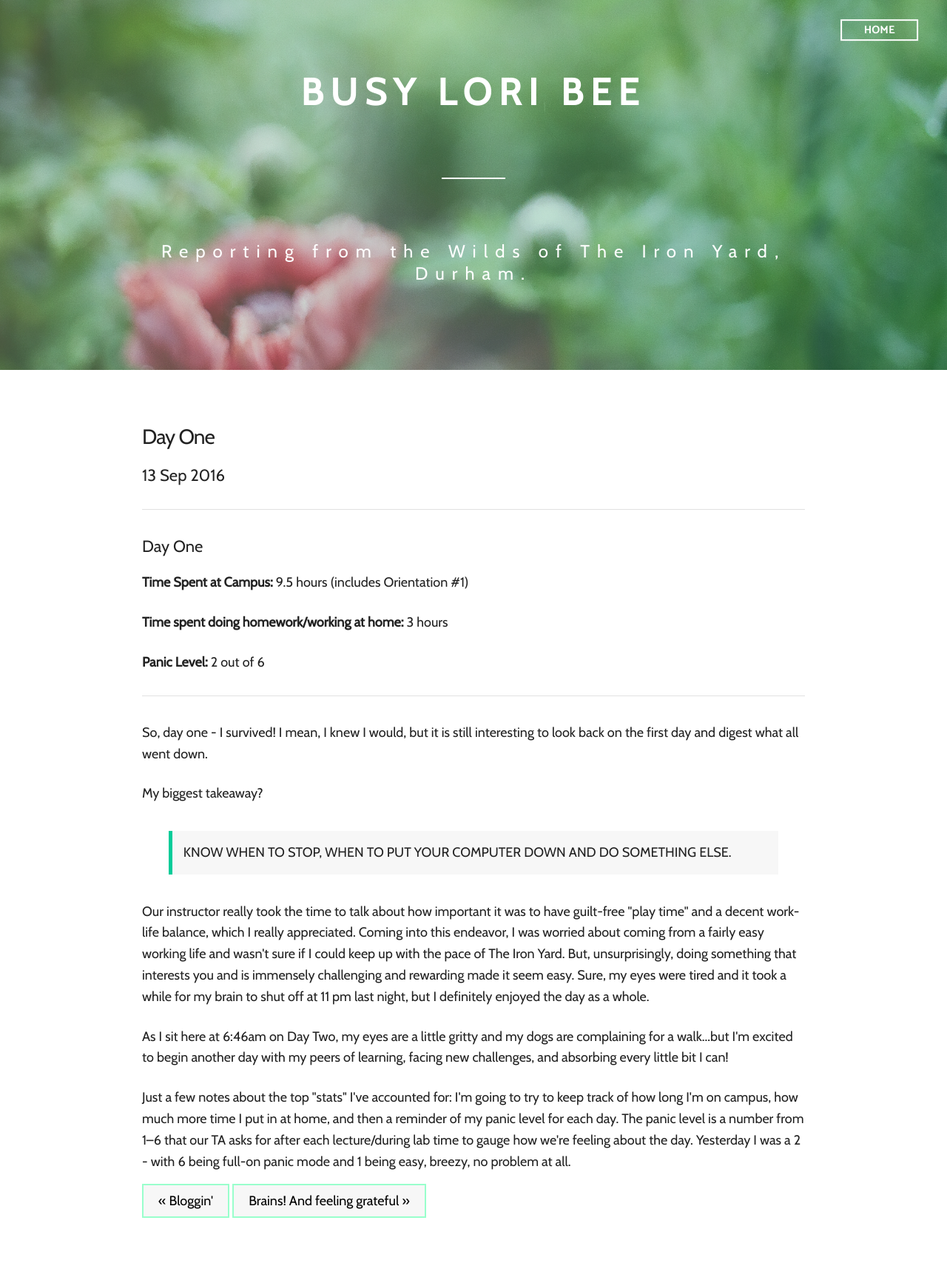
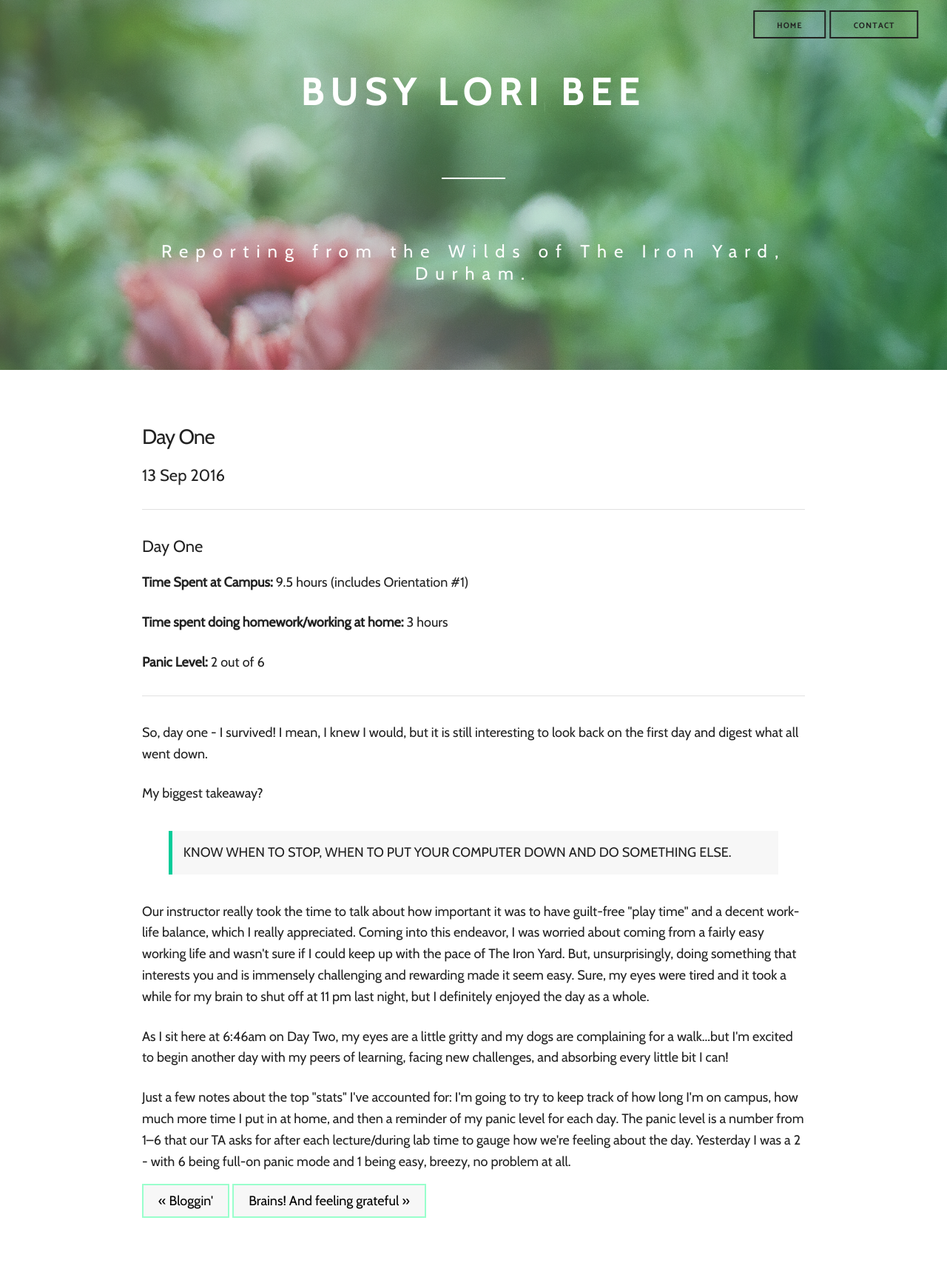
Before and after one commit to lburl01/lburl01.github.io, a Jekyll site: the page built from _posts/2016-09-12-day-one.md, in a window 1280 px wide. Shown: the whole page at 74% size. Built offline with Jekyll 4.4.1, drawn with Linux system fonts in a browser that asks for light colours.

Commit message:
Added contact button to post pages and homepage

```diff
--- a/_layouts/default.html
+++ b/_layouts/default.html
@@ -56,6 +56,7 @@
 			<div class="row">
 				<h4 class="centered-below">
 					<a href="https://github.com/lburl01" class="button">Github</a>
+					<a href="mailto:loribbaumgartner@gmail.com" class="button">Contact</a>
 				</h4>
 			</div>
 		</div>
--- a/_layouts/post.html
+++ b/_layouts/post.html
@@ -20,7 +20,8 @@
 				<div class="topcorner"
 					<div class="row">
 						<h4 class="centered-below">
-							<a href="/" class="button-home">HOME</a>
+							<a href="/" class="button">HOME</a>
+							<a href="mailto:loribbaumgartner@gmail.com" class="button">Contact</a>
 						</h4>
 					</div>
 				</div>
--- a/css/main.css
+++ b/css/main.css
@@ -152,7 +152,7 @@ blockquote {
     background-color: #fff;
   }
 
-button, .button-home {
+button {
   border: 2px solid #fff;
   color: #fff;
   font-family: "Catamaran";
@@ -167,7 +167,7 @@ button, .button-home {
   white-space: nowrap;
 }
 
-button, .button-home:hover {
+button {
   background: #fff;
   border-color: #fff;
   color: black;
```
Also changed, not shown: _drafts/2016-10-21-collaboration.md (+2 -0 lines).
